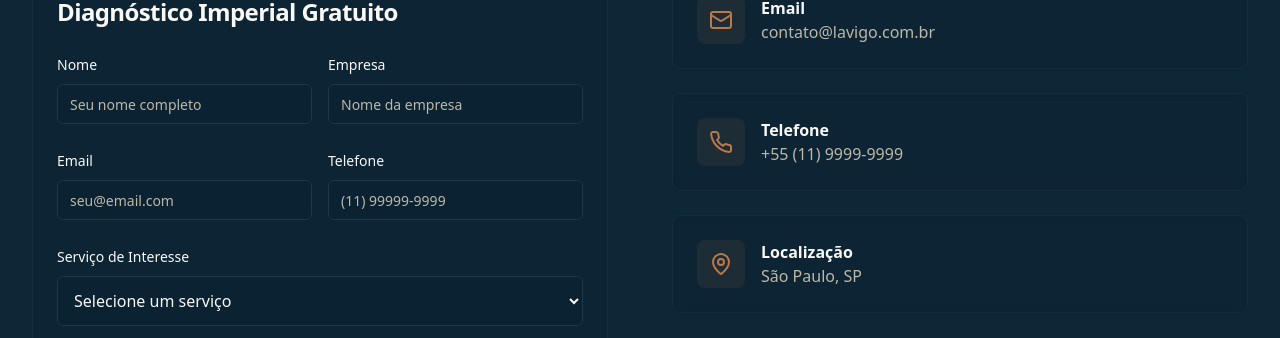
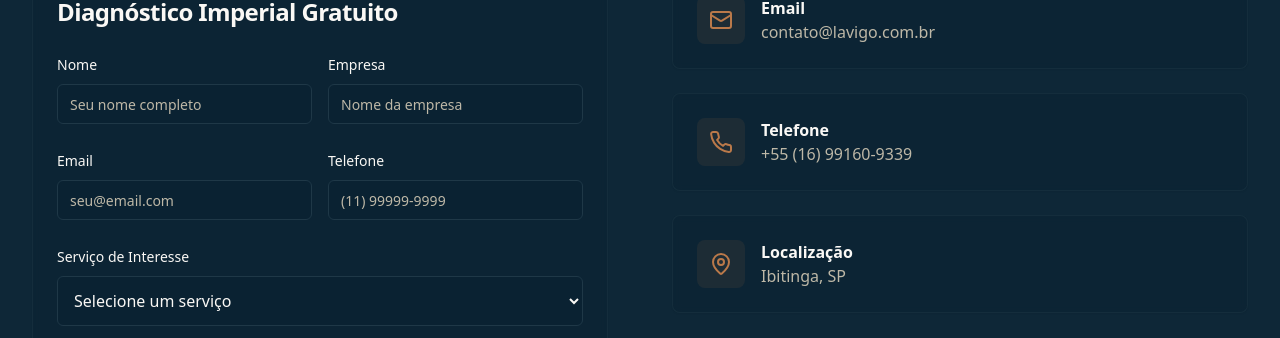
Before and after one commit to Tsuiya/lavigo-image-mastery-site, a React (Vite) app: page / in a window 1280 px wide. Shown: the part 5926-6264 px from the top of the page. Built offline with nearby package versions, Linux system fonts and the light colour scheme.

Commit message:
Alterações em contato

```diff
--- a/src/components/Contact.tsx
+++ b/src/components/Contact.tsx
@@ -16,14 +16,14 @@ const Contact = () => {
     {
       icon: Phone,
       title: "Telefone",
-      info: "+55 (11) 9999-9999",
-      action: "tel:+5511999999999"
+      info: "+55 (16) 99160-9339",
+      action: "tel:+5516991609339"
     },
     {
       icon: MapPin,
       title: "Localização",
-      info: "São Paulo, SP",
-      action: "#"
+      info: "Ibitinga, SP",
+      action: "https://maps.app.goo.gl/YSojg2n9YHwSLFhG9"
     }
   ];
 
```
